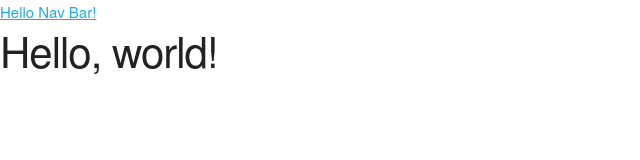
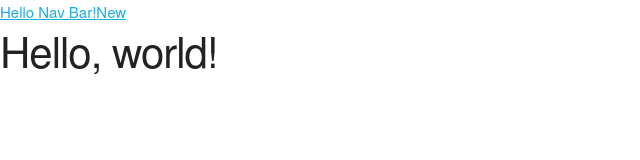
Before and after one commit to RohanPursuit/UR-A-Snack, a React (Create React App) app in the folder front-end/: page / in a window 1280 px wide. Shown: the top 160 px of the page, without its empty margins (0-640 px from the left). Built offline with nearby package versions, Linux system fonts and the light colour scheme.

Commit message:
add text New for new snack Link

```diff
--- a/front-end/src/Components/Common/NavBar.js
+++ b/front-end/src/Components/Common/NavBar.js
@@ -7,7 +7,7 @@ function NavBar() {
             Hello Nav Bar!
             </Link>
             <Link to="/snack/new">
-
+                New
             </Link>
         </div>
     );
```
